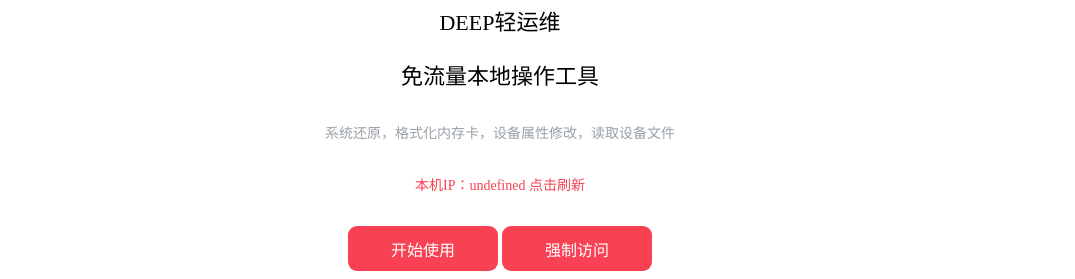
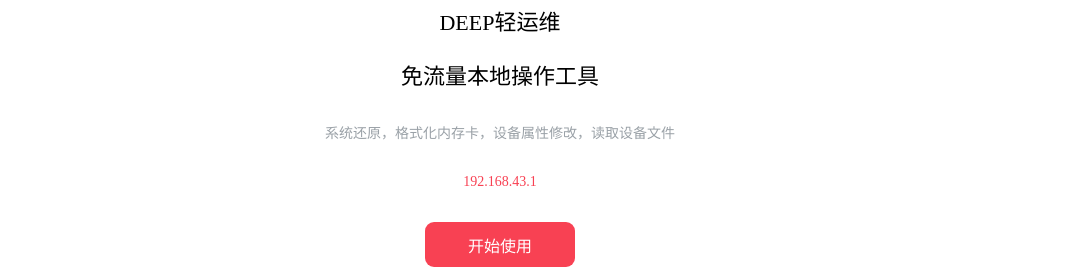
Before and after one commit to wangwu59105/tool, a plain HTML site: page index.html in a window 1280 px wide. Shown: the part 804-1083 px from the top of the page, without its empty margins (140-1215 px from the left). Drawn offline with Linux system fonts and the light colour scheme.

Commit message:
Create index.html
简单访问

```diff
--- a/index.html
+++ b/index.html
@@ -8,7 +8,6 @@
     <meta http-equiv="Cache-Control" content="no-cache, no-store, must-revalidate" />
     <meta http-equiv="expires" content="0">
     <meta name="viewport" content="width=device-width, user-scalable=no, initial-scale=1.0, maximum-scale=1.0, minimum-scale=1.0" />
-    <script src="./production.min.js"></script>
     <title>轻运维</title>
 
     <style>
@@ -65,49 +64,34 @@
         <p class="mainErr">DEEP轻运维</p>
         <p class="mainErr">免流量本地操作工具</p>
         <p class="secErr">系统还原，格式化内存卡，设备属性修改，读取设备文件</p>
-        <p class="tipErr" id="ip"  onclick="window.location.reload()" >点击获取局域网IP</p>
+        <p class="tipErr" id="ip"  onclick="setIP();" >192.168.43.1</p>
 
     </div>
     <div class="refreshButton">
         <button onclick="login()">开始使用</button>
-	<button onclick="loginforce()">强制访问</button>
-
     </div>
 </div>
 
 <script type="text/javascript" >
 
 
-    var ip = "";
-    getIPs().then(data => {
-      var ips = data.join('\n')
-      document.getElementById('ip').innerHTML = "本机IP："+data[0] + " 点击刷新";
-       $.each(data,function(i,ipItem){
-           if(ipItem.startsWith("192.168")){
-	       ip = ipItem;
-          }
-        })
-
-    })
-
+  var ip = "192.168.43.1";
   function login(){
-       if(ip!="" &&ip.startsWith("192.168")){
+       if(ip!="" && ip.startsWith("192.")){
           var len = ip.lastIndexOf(".");
           var ipn= ip.substr(0,len);
           window.location.href="http://"+ipn+".1:8080/deep.html"
        }else{
-         alert("请检查是否连接设备网络")
-         window.location.reload();
+         alert("请输入连接设备wifi的IP(192.)")
+         setIP();
        }
 
     }
 
-   function loginforce(){
-     var second = confirm("已经连接到设备WIFI，强制访问192.168.43.1？");
-     if(second){
-        window.location.href="http://192.168.43.1:8080/deep.html"
-     }else{
-     }
+   function setIP(){
+     var ipUser = prompt("请输入连接设备wifi的IP");
+     document.getElementById("").innerHTML = ipUser;
+     ip = ipUser;
 
     }
 
```
